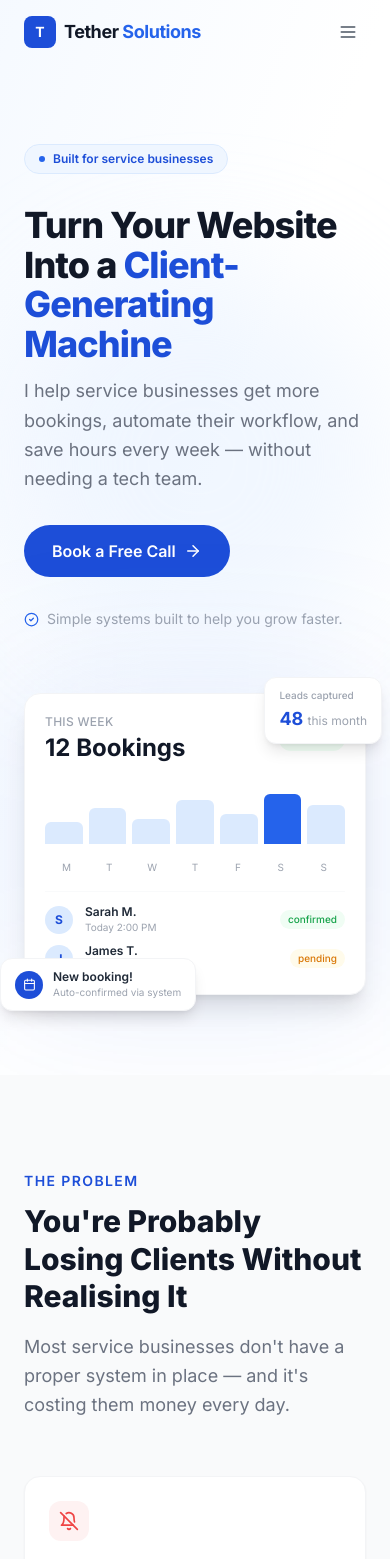
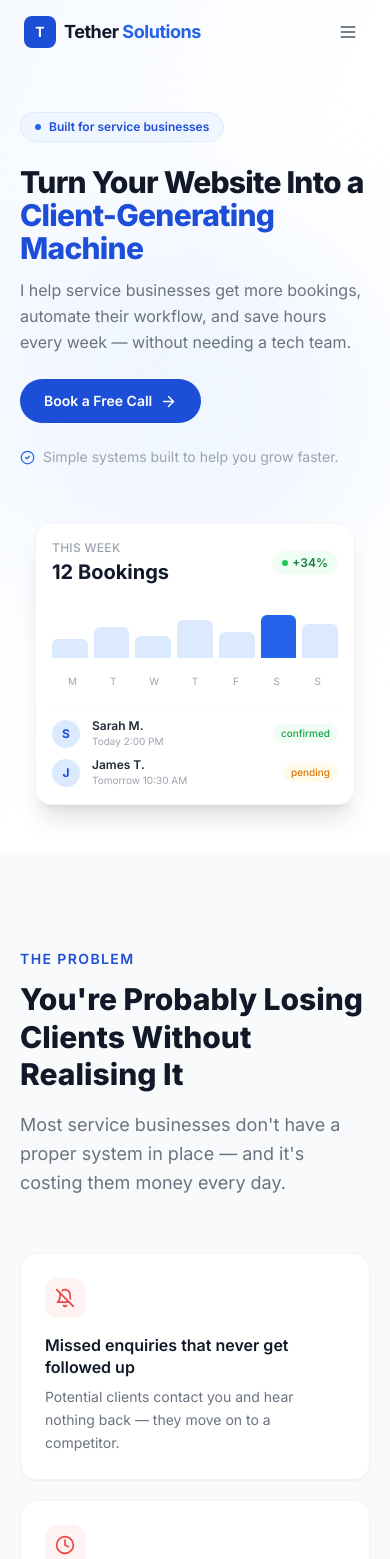
Before and after one commit to sulaiman6652/Tether-solutions, a React (Vite) app: page / in a window 390 px wide. Shown: the top 1559 px of the page. Built offline with nearby package versions, Linux system fonts and the light colour scheme.

Commit message:
Improve mobile responsiveness

```diff
--- a/src/components/Benefits.jsx
+++ b/src/components/Benefits.jsx
@@ -41,7 +41,7 @@ export default function Benefits() {
             </p>
 
             {/* Stat row */}
-            <div className="flex gap-8 mt-10">
+            <div className="flex gap-4 sm:gap-8 mt-8 sm:mt-10">
               {[
                 { value: '3×', label: 'More leads captured' },
                 { value: '80%', label: 'Less manual admin' },
--- a/src/components/BookingModal.jsx
+++ b/src/components/BookingModal.jsx
@@ -100,7 +100,7 @@ export default function BookingModal() {
         aria-modal="true"
         className="fixed inset-0 z-50 flex items-center justify-center p-4 pointer-events-none"
       >
-        <div className="relative bg-white rounded-3xl shadow-2xl w-full max-w-lg max-h-[90vh] overflow-y-auto pointer-events-auto animate-fade-in-up">
+        <div className="relative bg-white rounded-3xl shadow-2xl w-full max-w-lg max-h-[92vh] overflow-y-auto pointer-events-auto animate-fade-in-up">
           {/* Close button */}
           <button
             onClick={closeModal}
@@ -129,7 +129,7 @@ export default function BookingModal() {
             </div>
           ) : (
             /* ── Form ── */
-            <div className="px-7 pt-8 pb-8">
+            <div className="px-5 sm:px-7 pt-7 sm:pt-8 pb-7 sm:pb-8">
               {/* Header */}
               <div className="mb-7 pr-6">
                 <div className="inline-flex items-center gap-2 bg-blue-50 border border-blue-100 text-blue-700 text-xs font-semibold px-3 py-1.5 rounded-full mb-4">
--- a/src/components/CTA.jsx
+++ b/src/components/CTA.jsx
@@ -14,17 +14,17 @@ export default function CTA() {
         <p className="text-blue-400 font-semibold text-sm uppercase tracking-widest mb-5">
           Ready to grow?
         </p>
-        <h2 className="text-3xl sm:text-4xl lg:text-5xl font-extrabold text-white leading-tight mb-5">
+        <h2 className="text-2xl sm:text-3xl lg:text-5xl font-extrabold text-white leading-tight mb-5">
           Stop Losing Clients.{' '}
           <span className="text-blue-400">Start Automating.</span>
         </h2>
-        <p className="text-gray-400 text-lg sm:text-xl leading-relaxed mb-10 max-w-xl mx-auto">
+        <p className="text-gray-400 text-base sm:text-lg leading-relaxed mb-8 sm:mb-10 max-w-xl mx-auto">
           Every day without a system is missed opportunities.
         </p>
 
         <button
           onClick={openModal}
-          className="inline-flex items-center gap-2 bg-white hover:bg-gray-100 text-gray-900 font-bold px-8 py-4 rounded-full transition-all duration-200 hover:shadow-xl hover:-translate-y-0.5 text-base"
+          className="inline-flex items-center gap-2 bg-white hover:bg-gray-100 text-gray-900 font-bold px-6 sm:px-8 py-3.5 sm:py-4 rounded-full transition-all duration-200 hover:shadow-xl hover:-translate-y-0.5 text-sm sm:text-base"
         >
           Book Your Free Call
           <ArrowRight size={18} />
--- a/src/components/Hero.jsx
+++ b/src/components/Hero.jsx
@@ -3,14 +3,16 @@ import { useBooking } from '../context/BookingContext'
 
 function DashboardMockup() {
   return (
-    <div className="relative w-full max-w-sm mx-auto lg:mx-0">
+    <div className="relative w-full max-w-xs sm:max-w-sm mx-auto lg:mx-0">
+      {/* Glow */}
       <div className="absolute inset-0 bg-blue-600/10 blur-3xl rounded-3xl -z-10 scale-110" />
 
-      <div className="bg-white rounded-2xl shadow-xl border border-gray-100 p-5 space-y-4">
+      {/* Main card */}
+      <div className="bg-white rounded-2xl shadow-xl border border-gray-100 p-4 sm:p-5 space-y-4">
         <div className="flex items-center justify-between">
           <div>
             <p className="text-xs text-gray-400 font-medium uppercase tracking-wide">This Week</p>
-            <p className="text-2xl font-bold text-gray-900 mt-0.5">12 Bookings</p>
+            <p className="text-xl sm:text-2xl font-bold text-gray-900 mt-0.5">12 Bookings</p>
           </div>
           <span className="inline-flex items-center gap-1 bg-green-50 text-green-700 text-xs font-semibold px-2.5 py-1 rounded-full">
             <span className="w-1.5 h-1.5 bg-green-500 rounded-full inline-block" />
@@ -18,11 +20,12 @@ function DashboardMockup() {
           </span>
         </div>
 
-        <div className="flex items-end gap-1.5 h-16 pt-2">
+        {/* Mini bar chart */}
+        <div className="flex items-end gap-1.5 h-14 sm:h-16 pt-2">
           {[40, 65, 45, 80, 55, 90, 70].map((h, i) => (
             <div
               key={i}
-              className={`flex-1 rounded-t-md transition-all ${i === 5 ? 'bg-blue-600' : 'bg-blue-100'}`}
+              className={`flex-1 rounded-t-md ${i === 5 ? 'bg-blue-600' : 'bg-blue-100'}`}
               style={{ height: `${h}%` }}
             />
           ))}
@@ -33,6 +36,7 @@ function DashboardMockup() {
           ))}
         </div>
 
+        {/* Upcoming bookings */}
         <div className="border-t border-gray-50 pt-3 space-y-2">
           {[
             { name: 'Sarah M.', time: 'Today 2:00 PM', status: 'confirmed' },
@@ -54,19 +58,20 @@ function DashboardMockup() {
         </div>
       </div>
 
-      <div className="absolute -bottom-4 -left-6 bg-white rounded-xl shadow-lg border border-gray-100 px-3.5 py-2.5 flex items-center gap-2.5">
+      {/* Floating cards — hidden on very small screens to prevent overflow */}
+      <div className="hidden sm:flex absolute -bottom-4 -left-4 bg-white rounded-xl shadow-lg border border-gray-100 px-3 py-2 items-center gap-2">
         <div className="w-7 h-7 rounded-full bg-blue-700 flex items-center justify-center shrink-0">
           <Calendar size={13} className="text-white" />
         </div>
         <div>
           <p className="text-xs font-semibold text-gray-800">New booking!</p>
-          <p className="text-[10px] text-gray-400">Auto-confirmed via system</p>
+          <p className="text-[10px] text-gray-400">Auto-confirmed</p>
         </div>
       </div>
 
-      <div className="absolute -top-4 -right-4 bg-white rounded-xl shadow-lg border border-gray-100 px-3.5 py-2.5">
+      <div className="hidden sm:block absolute -top-4 -right-4 bg-white rounded-xl shadow-lg border border-gray-100 px-3 py-2">
         <p className="text-[10px] text-gray-400 font-medium">Leads captured</p>
-        <p className="text-lg font-bold text-blue-700 mt-0.5">48 <span className="text-xs font-normal text-gray-400">this month</span></p>
+        <p className="text-base sm:text-lg font-bold text-blue-700 mt-0.5">48 <span className="text-xs font-normal text-gray-400">this month</span></p>
       </div>
     </div>
   )
@@ -80,33 +85,32 @@ export default function Hero() {
       <div className="absolute inset-0 bg-gradient-to-br from-blue-50/60 via-white to-white pointer-events-none" />
       <div className="absolute top-1/4 right-0 w-96 h-96 bg-blue-100/40 rounded-full blur-3xl pointer-events-none" />
 
-      <div className="relative max-w-6xl mx-auto px-6 py-20 w-full">
-        <div className="grid lg:grid-cols-2 gap-16 items-center">
-          <div className="space-y-8 animate-fade-in-up">
+      <div className="relative max-w-6xl mx-auto px-5 sm:px-6 py-12 sm:py-20 w-full">
+        <div className="grid lg:grid-cols-2 gap-10 lg:gap-16 items-center">
+          {/* Copy */}
+          <div className="space-y-6 sm:space-y-8 animate-fade-in-up">
             <div className="inline-flex items-center gap-2 bg-blue-50 border border-blue-100 text-blue-700 text-xs font-semibold px-3.5 py-1.5 rounded-full">
               <span className="w-1.5 h-1.5 bg-blue-600 rounded-full" />
               Built for service businesses
             </div>
 
             <div className="space-y-3">
-              <h1 className="text-4xl sm:text-5xl lg:text-[56px] font-extrabold leading-[1.1] tracking-tight text-gray-900">
+              <h1 className="text-3xl sm:text-4xl lg:text-5xl xl:text-[56px] font-extrabold leading-[1.1] tracking-tight text-gray-900">
                 Turn Your Website Into a{' '}
                 <span className="text-blue-700">Client-Generating Machine</span>
               </h1>
-              <p className="text-lg sm:text-xl text-gray-500 leading-relaxed max-w-lg">
+              <p className="text-base sm:text-lg text-gray-500 leading-relaxed max-w-lg">
                 I help service businesses get more bookings, automate their workflow, and save hours every week — without needing a tech team.
               </p>
             </div>
 
-            <div className="flex flex-col sm:flex-row items-start sm:items-center gap-4">
-              <button
-                onClick={openModal}
-                className="inline-flex items-center gap-2 bg-blue-700 hover:bg-blue-800 text-white font-semibold px-7 py-3.5 rounded-full transition-all duration-200 hover:shadow-lg hover:-translate-y-0.5 text-base"
-              >
-                Book a Free Call
-                <ArrowRight size={18} />
-              </button>
-            </div>
+            <button
+              onClick={openModal}
+              className="inline-flex items-center gap-2 bg-blue-700 hover:bg-blue-800 text-white font-semibold px-6 sm:px-7 py-3 sm:py-3.5 rounded-full transition-all duration-200 hover:shadow-lg hover:-translate-y-0.5 text-sm sm:text-base"
+            >
+              Book a Free Call
+              <ArrowRight size={17} />
+            </button>
 
             <div className="flex items-center gap-2 text-sm text-gray-400">
               <CheckCircle2 size={15} className="text-blue-600 shrink-0" />
@@ -114,7 +118,8 @@ export default function Hero() {
             </div>
           </div>
 
-          <div className="flex justify-center lg:justify-end animate-fade-in" style={{ animationDelay: '200ms' }}>
+          {/* Visual */}
+          <div className="flex justify-center lg:justify-end mt-4 lg:mt-0">
             <DashboardMockup />
           </div>
         </div>
--- a/src/components/Problem.jsx
+++ b/src/components/Problem.jsx
@@ -31,7 +31,7 @@ const problems = [
 export default function Problem() {
   return (
     <section className="py-24 bg-gray-50">
-      <div className="max-w-6xl mx-auto px-6">
+      <div className="max-w-6xl mx-auto px-5 sm:px-6">
         {/* Header */}
         <div className="max-w-2xl mb-14">
           <p className="text-blue-700 font-semibold text-sm uppercase tracking-widest mb-3">
--- a/src/components/Solution.jsx
+++ b/src/components/Solution.jsx
@@ -15,13 +15,13 @@ export default function Solution() {
         </p>
 
         {/* Headline */}
-        <h2 className="text-3xl sm:text-4xl lg:text-5xl font-extrabold text-gray-900 leading-tight mb-6">
+        <h2 className="text-2xl sm:text-3xl lg:text-5xl font-extrabold text-gray-900 leading-tight mb-6">
           A Simple System That Works{' '}
           <span className="text-blue-700">For You 24/7</span>
         </h2>
 
         {/* Body */}
-        <p className="text-gray-500 text-lg sm:text-xl leading-relaxed max-w-2xl mx-auto mb-10">
+        <p className="text-gray-500 text-base sm:text-lg leading-relaxed max-w-2xl mx-auto mb-8 sm:mb-10">
           I build custom systems that capture leads, turn them into bookings, and automate your business — so you can focus on what actually matters.
         </p>
 
--- a/src/components/offer/OfferCTA.jsx
+++ b/src/components/offer/OfferCTA.jsx
@@ -14,17 +14,17 @@ export default function OfferCTA() {
         <p className="text-blue-400 font-semibold text-sm uppercase tracking-widest mb-5">
           Take the next step
         </p>
-        <h2 className="text-3xl sm:text-4xl lg:text-5xl font-extrabold text-white leading-tight mb-5">
+        <h2 className="text-2xl sm:text-3xl lg:text-5xl font-extrabold text-white leading-tight mb-5">
           Stop Running Your Business{' '}
           <span className="text-blue-400">The Hard Way</span>
         </h2>
-        <p className="text-gray-400 text-lg sm:text-xl leading-relaxed mb-10 max-w-xl mx-auto">
+        <p className="text-gray-400 text-base sm:text-lg leading-relaxed mb-8 sm:mb-10 max-w-xl mx-auto">
           If your business depends on leads, bookings, and client communication, the right system can save you time and help you grow.
         </p>
 
         <button
           onClick={openModal}
-          className="inline-flex items-center gap-2 bg-white hover:bg-gray-100 text-gray-900 font-bold px-8 py-4 rounded-full transition-all duration-200 hover:shadow-xl hover:-translate-y-0.5 text-base"
+          className="inline-flex items-center gap-2 bg-white hover:bg-gray-100 text-gray-900 font-bold px-6 sm:px-8 py-3.5 sm:py-4 rounded-full transition-all duration-200 hover:shadow-xl hover:-translate-y-0.5 text-sm sm:text-base"
         >
           Book Your Free Call
           <ArrowRight size={18} />
--- a/src/components/offer/Pricing.jsx
+++ b/src/components/offer/Pricing.jsx
@@ -72,7 +72,7 @@ export default function Pricing() {
               key={i}
               className={`relative rounded-2xl p-8 flex flex-col border transition-all duration-300 ${
                 popular
-                  ? 'bg-blue-700 border-blue-700 shadow-2xl scale-[1.02]'
+                  ? 'bg-blue-700 border-blue-700 shadow-2xl md:scale-[1.02]'
                   : 'bg-white border-gray-100 shadow-sm hover:shadow-lg hover:-translate-y-1'
               }`}
             >
--- a/src/components/offer/WhoItsFor.jsx
+++ b/src/components/offer/WhoItsFor.jsx
@@ -30,7 +30,7 @@ export default function WhoItsFor() {
         </div>
 
         {/* Grid */}
-        <div className="grid grid-cols-2 sm:grid-cols-3 lg:grid-cols-4 gap-4">
+        <div className="grid grid-cols-1 sm:grid-cols-2 lg:grid-cols-4 gap-4">
           {clients.map(({ icon: Icon, label, desc }, i) => (
             <div
               key={i}
```
Also changed, not shown: src/components/offer/OfferHero.jsx (+18 -15 lines).
